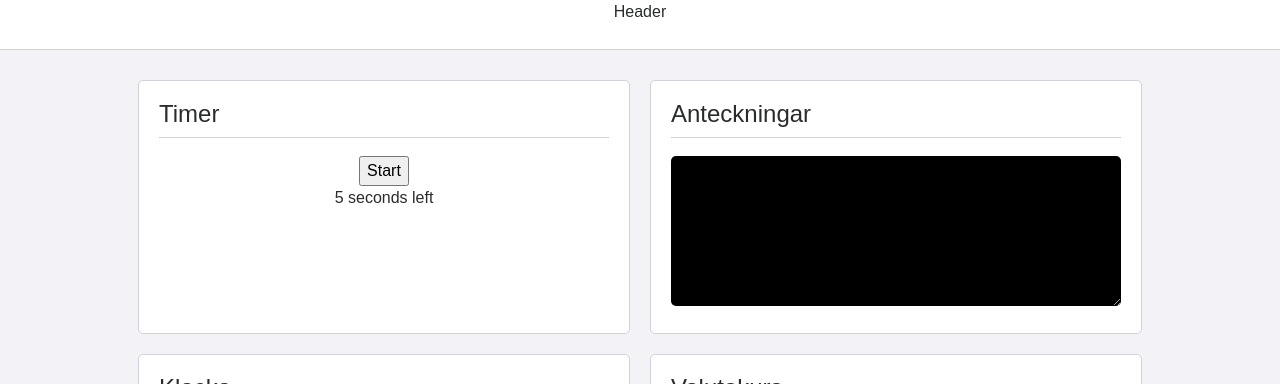
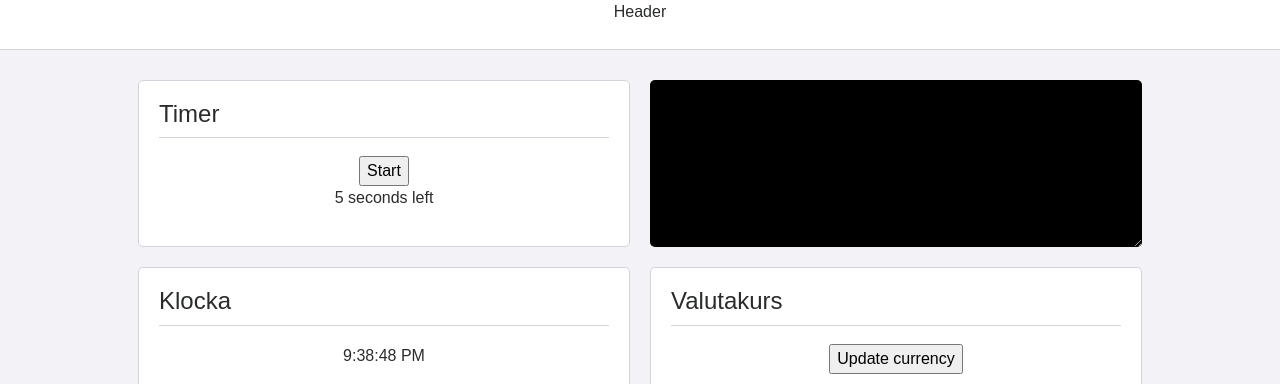
Before and after one commit to edblad/react-dashboard, a React (Create React App) app: page / in a window 1280 px wide. Shown: the top 384 px of the page. Built offline with nearby package versions, Linux system fonts and the light colour scheme; no server answers.

Commit message:
new style PostIt

```diff
--- a/src/components/Postit.js
+++ b/src/components/Postit.js
@@ -1,17 +1,9 @@
 import React from 'react';
-import Container from './styled/Container';
-import ContainerHeader from './styled/ContainerHeader';
-import ContainerContent from './styled/ContainerContent';
 import TextArea from './styled/TextArea';
 
 function Postit(props) {
     return (
-        <Container background='white'>
-            <ContainerHeader>Anteckningar</ContainerHeader>
-            <ContainerContent>
-                <TextArea value={props.value} onChange={props.saveText} name="text" />
-            </ContainerContent>
-        </Container>
+        <TextArea value={props.value} onChange={props.saveText} name="text" />
     )
 }
 
--- a/src/components/styled/TextArea.js
+++ b/src/components/styled/TextArea.js
@@ -2,13 +2,16 @@ import React from 'react';
 import styled from 'styled-components';
 
 const TextArea = styled.textarea`
-    width: 100%;
-    height: 150px;
+    margin: 10px;
     padding: 15px;
     border: none;
     border-radius: 5px;
     background: #000;
     color: #fff;
+
+    @media screen and (min-width: 700px){
+        width: calc(50% - 20px);
+    }
 `;
 
 export default TextArea;
```
